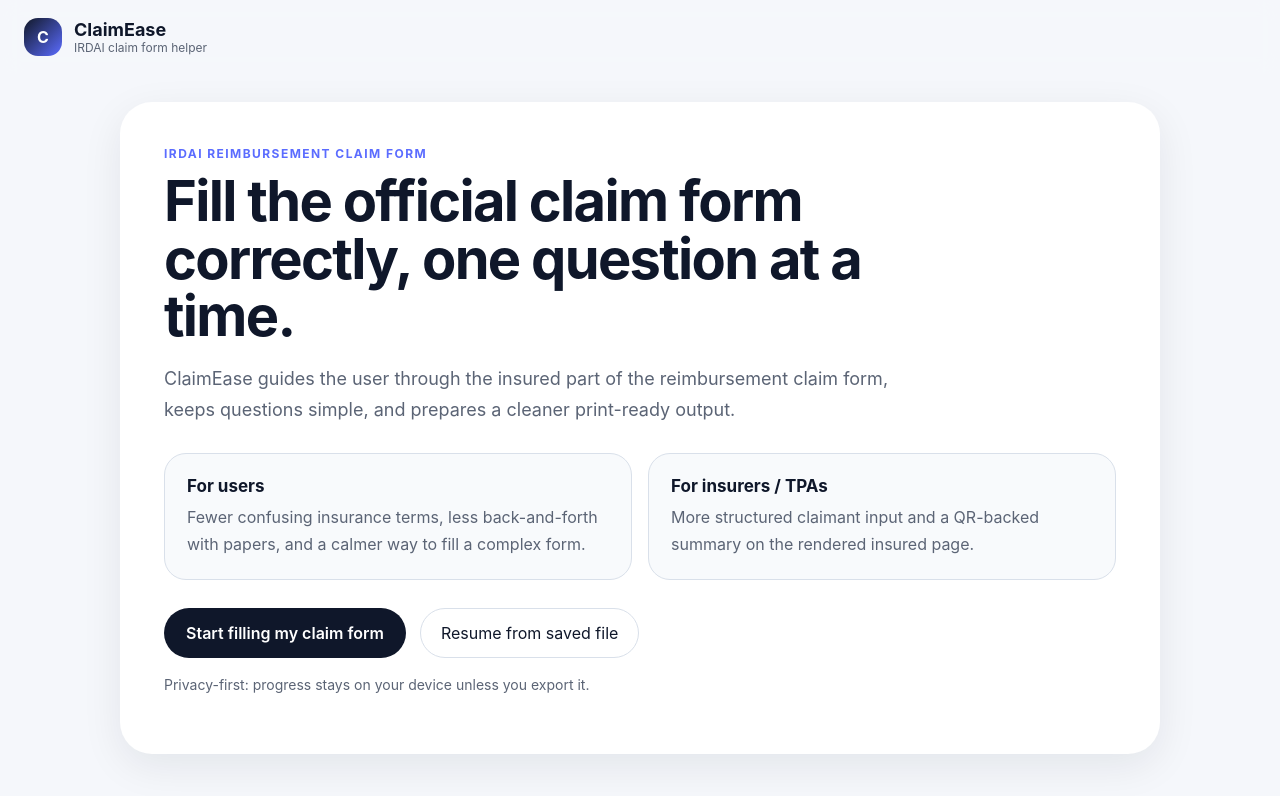
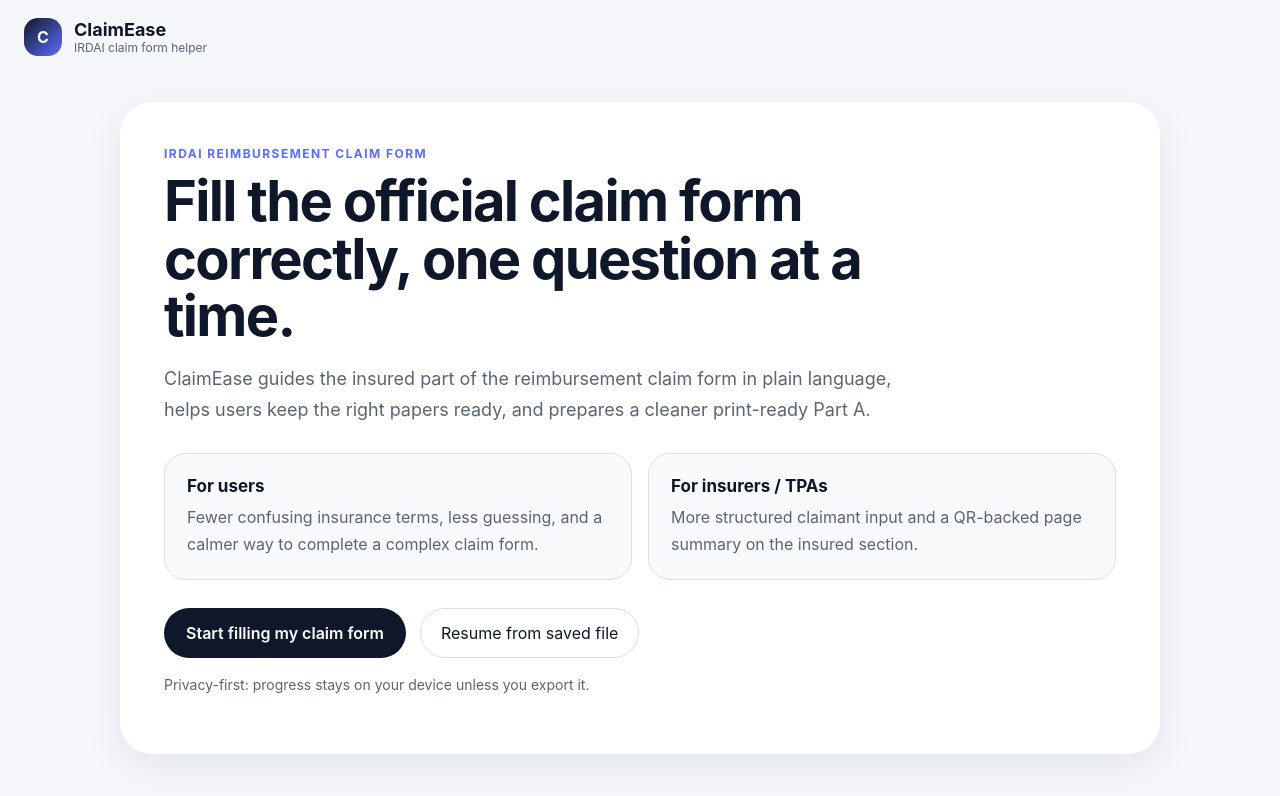
Before and after one commit to ksvb1729/claimease, a React (Vite) app: page / in a window 1280 px wide. Shown: the top 796 px of the page. Built offline with nearby package versions, Linux system fonts and the light colour scheme.

Commit message:
Add BillRow type and update ClaimData type

```diff
--- a/src/App.tsx
+++ b/src/App.tsx
@@ -1,7 +1,17 @@
+
 import React, { useState } from "react";
 import Wizard from "./components/Wizard";
 import FormRenderer from "./components/FormRenderer";
 import "./styles.css";
+
+export type BillRow = {
+  id: string;
+  billNo: string;
+  date: string;
+  issuedBy: string;
+  towards: string;
+  amount: string;
+};
 
 export type ClaimData = {
   relationship?: string;
@@ -12,10 +22,22 @@ export type ClaimData = {
   policyholderDob?: string;
   patientDob?: string;
   gender?: string;
+  occupation?: string;
   phone?: string;
   email?: string;
 
-  sameAddress?: boolean;
+  currentOtherCover?: string;
+  firstInsuranceStart?: string;
+  currentOtherCompanyName?: string;
+  currentOtherPolicyNo?: string;
+  currentOtherSumInsured?: string;
+  hospitalizedLastFourYears?: string;
+  lastHospitalizationDate?: string;
+  lastHospitalizationDiagnosis?: string;
+  previousOtherCover?: string;
+  previousOtherCompanyName?: string;
+
+  sameAddress?: boolean | "No";
   policyholderAddress1?: string;
   policyholderCity?: string;
   policyholderState?: string;
@@ -46,7 +68,12 @@ export type ClaimData = {
   hadPostExpenses?: string;
   postExpenses?: string;
   hospitalExpenses?: string;
+  healthCheckupCost?: string;
   ambulanceCharges?: string;
+  othersClaimAmount?: string;
+  othersClaimCode?: string;
+  preHospitalizationDays?: string;
+  postHospitalizationDays?: string;
   hadDomiciliary?: string;
 
   hasCashBenefits?: string;
@@ -58,6 +85,7 @@ export type ClaimData = {
   otherBenefit?: string;
 
   documents?: string[];
+  billRows?: BillRow[];
 
   bankAccountNumber?: string;
   bankNameBranch?: string;
@@ -143,22 +171,24 @@ export default function App() {
               <h1>Fill the official claim form correctly, one question at a time.</h1>
 
               <p className="hero-text">
-                ClaimEase guides the user through the insured part of the reimbursement claim form,
-                keeps questions simple, and prepares a cleaner print-ready output.
+                ClaimEase guides the insured part of the reimbursement claim form in
+                plain language, helps users keep the right papers ready, and prepares a
+                cleaner print-ready Part A.
               </p>
 
               <div className="benefit-grid">
                 <div className="benefit-card">
                   <h3>For users</h3>
                   <p>
-                    Fewer confusing insurance terms, less back-and-forth with papers,
-                    and a calmer way to fill a complex form.
+                    Fewer confusing insurance terms, less guessing, and a calmer
+                    way to complete a complex claim form.
                   </p>
                 </div>
                 <div className="benefit-card">
                   <h3>For insurers / TPAs</h3>
                   <p>
-                    More structured claimant input and a QR-backed summary on the rendered insured page.
+                    More structured claimant input and a QR-backed page summary
+                    on the insured section.
                   </p>
                 </div>
               </div>
@@ -223,7 +253,7 @@ export default function App() {
               </div>
 
               <p className="review-note">
-                For best output, use browser print with portrait orientation and default scale.
+                For best output, use portrait orientation and default scale.
               </p>
             </div>
           </aside>
```
